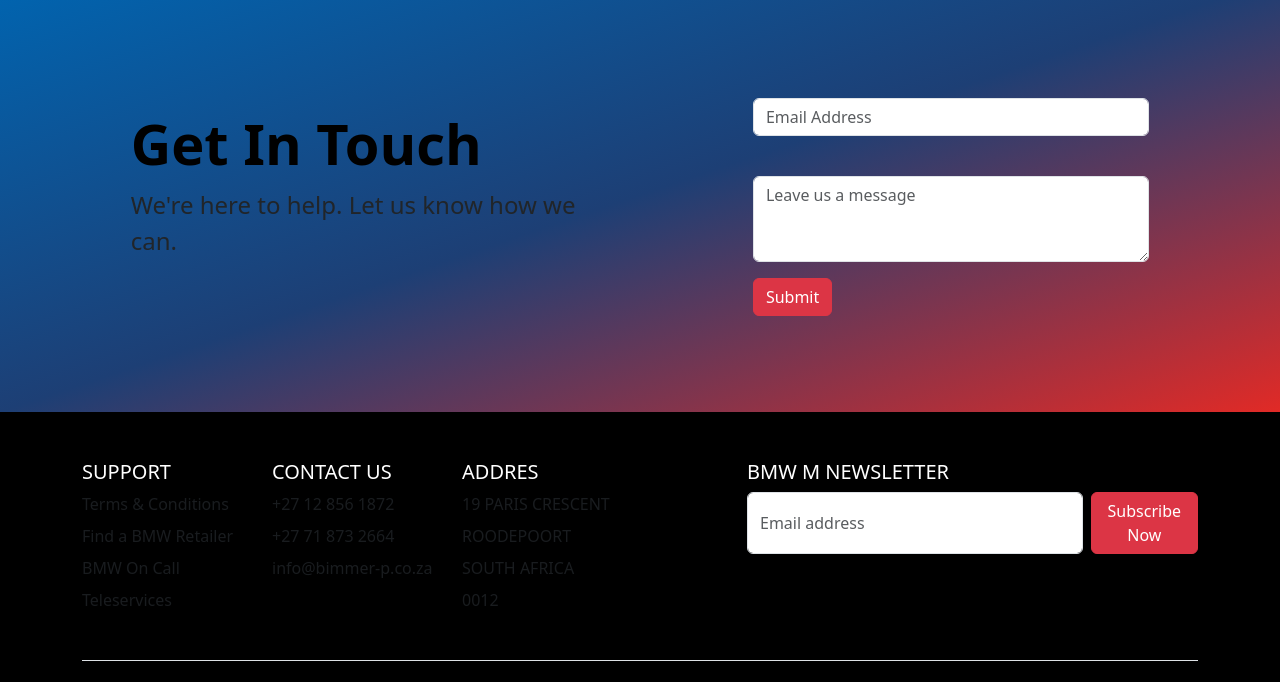
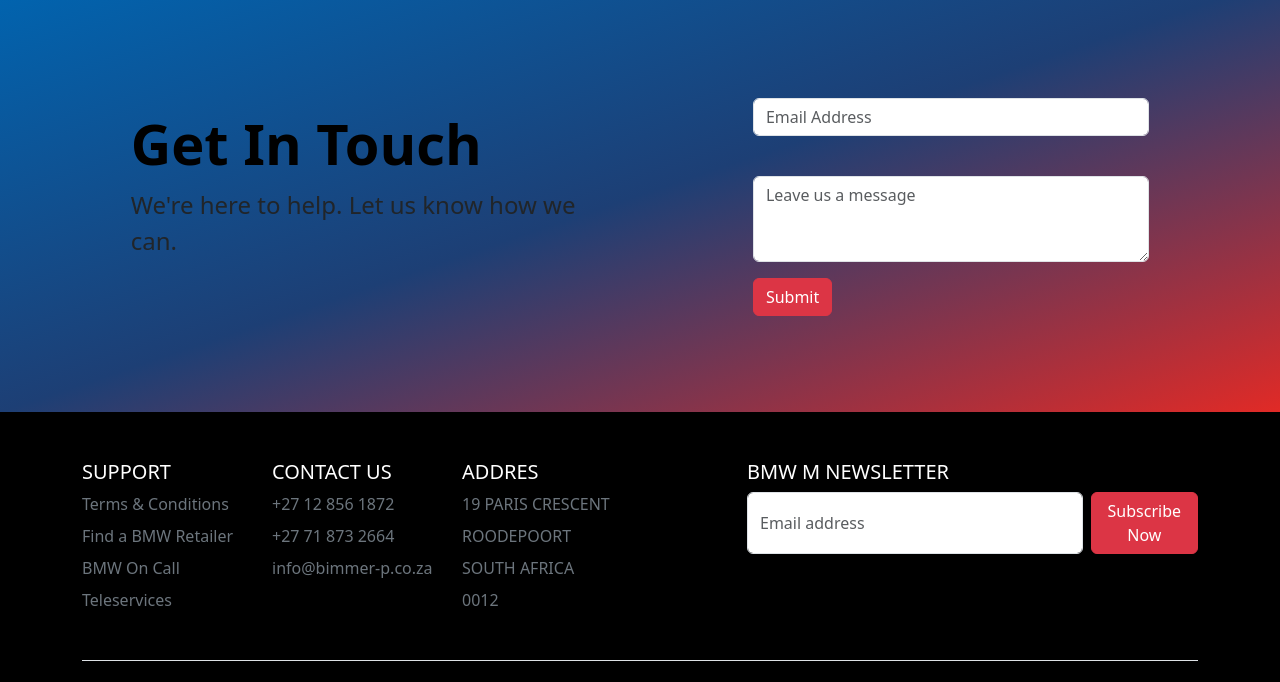
Before and after one commit to bradleymusekwa/IndividualCapstone, a plain HTML site: page index.html in a window 1280 px wide. Shown: the part 5522-6204 px from the top of the page. Drawn offline with nearby package versions, Linux system fonts and the light colour scheme.

Commit message:
Add files via upload

```diff
--- a/index.html
+++ b/index.html
@@ -413,29 +413,29 @@
             <div class="col-6 col-md-2 mb-3">
               <h5>SUPPORT</h5>
               <ul class="nav flex-column">
-                <li class="nav-item mb-2"><a href="#" class="nav-link p-0 text-body-secondary">Terms & Conditions</a></li>
-                <li class="nav-item mb-2"><a href="#" class="nav-link p-0 text-body-secondary">Find a BMW Retailer</a></li>
-                <li class="nav-item mb-2"><a href="#" class="nav-link p-0 text-body-secondary">BMW On Call</a></li>
-                <li class="nav-item mb-2"><a href="#" class="nav-link p-0 text-body-secondary">Teleservices</a></li>
+                <li class="nav-item mb-2"><a href="#" class="nav-link p-0 text-secondary">Terms & Conditions</a></li>
+                <li class="nav-item mb-2"><a href="#" class="nav-link p-0 text-secondary">Find a BMW Retailer</a></li>
+                <li class="nav-item mb-2"><a href="#" class="nav-link p-0 text-secondary">BMW On Call</a></li>
+                <li class="nav-item mb-2"><a href="#" class="nav-link p-0 text-secondary">Teleservices</a></li>
               </ul>
             </div>
 
             <div class="col-6 col-md-2 mb-3">
               <h5>CONTACT US</h5>
               <ul class="nav flex-column">
-                <li class="nav-item mb-2"><a href="#" class="nav-link p-0 text-body-secondary">+27 12 856 1872</a></li>
-                <li class="nav-item mb-2"><a href="#" class="nav-link p-0 text-body-secondary">+27 71 873 2664</a></li>
-                <li class="nav-item mb-2"><a href="#" class="nav-link p-0 text-body-secondary">info@bimmer-p.co.za</a></li>
+                <li class="nav-item mb-2"><a href="#" class="nav-link p-0 text-secondary">+27 12 856 1872</a></li>
+                <li class="nav-item mb-2"><a href="#" class="nav-link p-0 text-secondary">+27 71 873 2664</a></li>
+                <li class="nav-item mb-2"><a href="#" class="nav-link p-0 text-secondary">info@bimmer-p.co.za</a></li>
               </ul>
             </div>
 
             <div class="col-6 col-md-2 mb-3">
               <h5>ADDRES</h5>
               <ul class="nav flex-column">
-                <li class="nav-item mb-2"><a href="#" class="nav-link p-0 text-body-secondary">19 PARIS CRESCENT</a></li>
-                <li class="nav-item mb-2"><a href="#" class="nav-link p-0 text-body-secondary">ROODEPOORT</a></li>
-                <li class="nav-item mb-2"><a href="#" class="nav-link p-0 text-body-secondary">SOUTH AFRICA</a></li>
-                <li class="nav-item mb-2"><a href="#" class="nav-link p-0 text-body-secondary">0012</a></li>
+                <li class="nav-item mb-2"><a href="#" class="nav-link p-0 text-secondary">19 PARIS CRESCENT</a></li>
+                <li class="nav-item mb-2"><a href="#" class="nav-link p-0 text-secondary">ROODEPOORT</a></li>
+                <li class="nav-item mb-2"><a href="#" class="nav-link p-0 text-secondary">SOUTH AFRICA</a></li>
+                <li class="nav-item mb-2"><a href="#" class="nav-link p-0 text-secondary">0012</a></li>
               </ul>
             </div>
 
```
